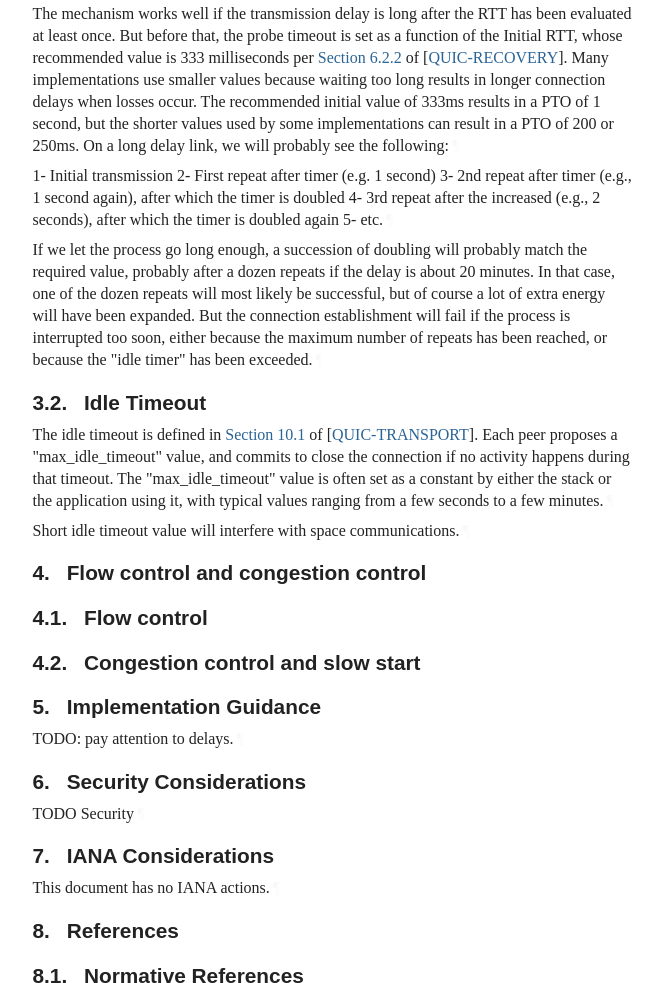
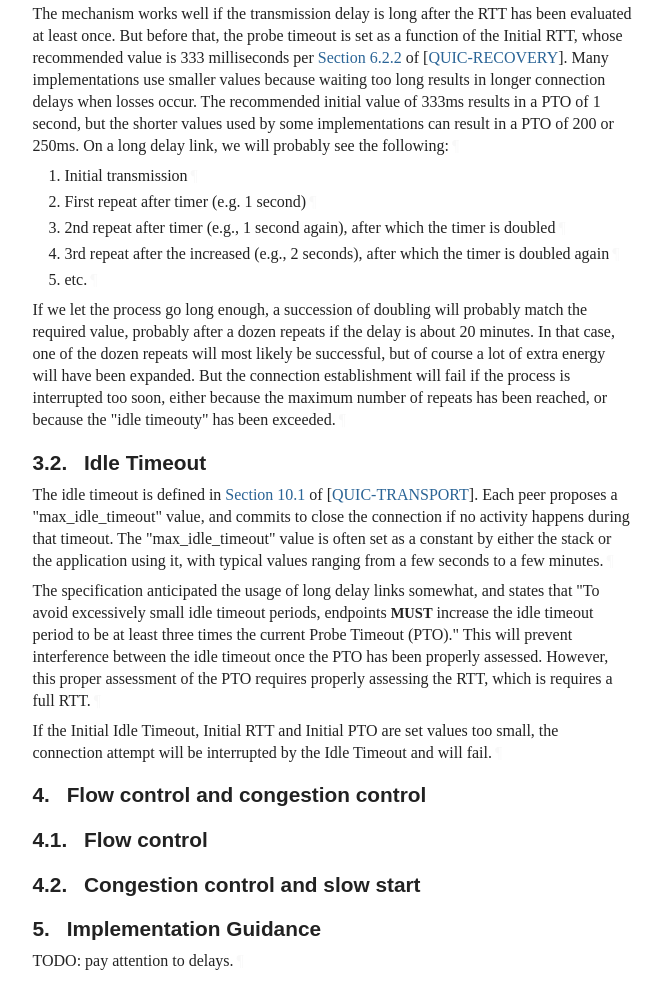
Before and after one commit to huitema/quic-in-space, a plain HTML site: page draft-huitema-quic-in-space.html in a window 1280 px wide. Shown: the part 1817-2800 px from the top of the page, without its empty margins (92-754 px from the left). Drawn offline with Linux system fonts and the light colour scheme; a web font is replaced by a local one.

Commit message:
Script updating gh-pages from d1bc224. [ci skip]

```diff
--- a/draft-huitema-quic-in-space.html
+++ b/draft-huitema-quic-in-space.html
@@ -1173,7 +1173,7 @@ such as IoT in disconnected and distant settings.<a href="#section-abstract-1" c
             <p id="section-toc.1-1.3.1"><a href="#section-3" class="auto internal xref">3</a>.  <a href="#name-timer-constants-in-quic" class="internal xref">Timer Constants in QUIC</a></p>
 <ul class="compact toc ulBare ulEmpty">
 <li class="compact toc ulBare ulEmpty" id="section-toc.1-1.3.2.1">
-                <p id="section-toc.1-1.3.2.1.1" class="keepWithNext"><a href="#section-3.1" class="auto internal xref">3.1</a>.  <a href="#name-probe-timeout-and-initial-r" class="internal xref">Probe Timeout and Initial RTT</a></p>
+                <p id="section-toc.1-1.3.2.1.1" class="keepWithNext"><a href="#section-3.1" class="auto internal xref">3.1</a>.  <a href="#name-probe-timeout-and-initial-r" class="internal xref">Probe Timeout and Initial RTT (#initial-rtt)</a></p>
 </li>
               <li class="compact toc ulBare ulEmpty" id="section-toc.1-1.3.2.2">
                 <p id="section-toc.1-1.3.2.2.1"><a href="#section-3.2" class="auto internal xref">3.2</a>.  <a href="#name-idle-timeout" class="internal xref">Idle Timeout</a></p>
@@ -1268,10 +1268,10 @@ be negotiated between peers, and some may be discovered as part of running
 the protocol. Preliminary tests showed that setting the constant values
 appropriately seemed to make QUIC usable in those deep space scenarios. Therefore,
 this document discusses them in the following sections.<a href="#section-3-1" class="pilcrow">¶</a></p>
-<div id="probe-timeout-and-initial-rtt">
+<div id="probe-timeout-and-initial-rtt-initial-rtt">
 <section id="section-3.1">
         <h3 id="name-probe-timeout-and-initial-r">
-<a href="#section-3.1" class="section-number selfRef">3.1. </a><a href="#name-probe-timeout-and-initial-r" class="section-name selfRef">Probe Timeout and Initial RTT</a>
+<a href="#section-3.1" class="section-number selfRef">3.1. </a><a href="#name-probe-timeout-and-initial-r" class="section-name selfRef">Probe Timeout and Initial RTT (#initial-rtt)</a>
         </h3>
 <p id="section-3.1-1">As defined in <span>[<a href="#QUIC-RECOVERY" class="cite xref">QUIC-RECOVERY</a>]</span>, QUIC uses two mechanisms to detect packet losses.
 The acknowledgement based method detect losses if a packet is not yet
@@ -1289,18 +1289,25 @@ because waiting too long results in longer connection delays when losses occur.
 recommended initial value of 333ms results in a PTO of 1 second, but the shorter values
 used by some implementations can result in a PTO of 200 or 250ms. On a long delay link,
 we will probably see the following:<a href="#section-3.1-2" class="pilcrow">¶</a></p>
-<p id="section-3.1-3">1- Initial transmission
-2- First repeat after timer (e.g. 1 second)
-3- 2nd repeat after timer (e.g., 1 second again), after which the timer is doubled
-4- 3rd repeat after the increased (e.g., 2 seconds), after which the timer is doubled
-again
-5- etc.<a href="#section-3.1-3" class="pilcrow">¶</a></p>
+<ol start="1" type="1" class="normal type-1" id="section-3.1-3">
+<li id="section-3.1-3.1">Initial transmission<a href="#section-3.1-3.1" class="pilcrow">¶</a>
+</li>
+          <li id="section-3.1-3.2">First repeat after timer (e.g. 1 second)<a href="#section-3.1-3.2" class="pilcrow">¶</a>
+</li>
+          <li id="section-3.1-3.3">2nd repeat after timer (e.g., 1 second again), after which the timer is doubled<a href="#section-3.1-3.3" class="pilcrow">¶</a>
+</li>
+          <li id="section-3.1-3.4">3rd repeat after the increased (e.g., 2 seconds), after which the timer is doubled
+again<a href="#section-3.1-3.4" class="pilcrow">¶</a>
+</li>
+          <li id="section-3.1-3.5">etc.<a href="#section-3.1-3.5" class="pilcrow">¶</a>
+</li>
+        </ol>
 <p id="section-3.1-4">If we let the process go long enough, a succession of doubling will probably match
 the required value, probably after a dozen repeats if the delay is about 20 minutes. In
 that case, one of the dozen repeats will most likely be successful, but of course
 a lot of extra energy will have been expanded. But the connection establishment will fail
 if the process is interrupted too soon, either because the maximum number of repeats has
-been reached, or because the "idle timer" has been exceeded.<a href="#section-3.1-4" class="pilcrow">¶</a></p>
+been reached, or because the "idle timeouty" has been exceeded.<a href="#section-3.1-4" class="pilcrow">¶</a></p>
 </section>
 </div>
 <div id="idle-timeout">
@@ -1313,7 +1320,14 @@ proposes a "max_idle_timeout" value, and commits to close the connection
 if no activity happens during that timeout. The "max_idle_timeout" value
 is often set as a constant by either the stack or the application using it,
 with typical values ranging from a few seconds to a few minutes.<a href="#section-3.2-1" class="pilcrow">¶</a></p>
-<p id="section-3.2-2">Short idle timeout value will interfere with space communications.<a href="#section-3.2-2" class="pilcrow">¶</a></p>
+<p id="section-3.2-2">The specification anticipated the usage of long delay links somewhat, and states
+that "To avoid excessively small idle timeout periods, endpoints <span class="bcp14">MUST</span> increase the idle
+timeout period to be at least three times the current Probe Timeout (PTO)." This
+will prevent interference between the idle timeout once the PTO has been properly
+assessed. However, this proper assessment of the PTO requires properly assessing the
+RTT, which is requires a full RTT.<a href="#section-3.2-2" class="pilcrow">¶</a></p>
+<p id="section-3.2-3">If the Initial Idle Timeout, Initial RTT and Initial PTO are set values too small, the
+connection attempt will be interrupted by the Idle Timeout and will fail.<a href="#section-3.2-3" class="pilcrow">¶</a></p>
 </section>
 </div>
 </section>
```
Also changed, not shown: draft-huitema-quic-in-space.txt.
